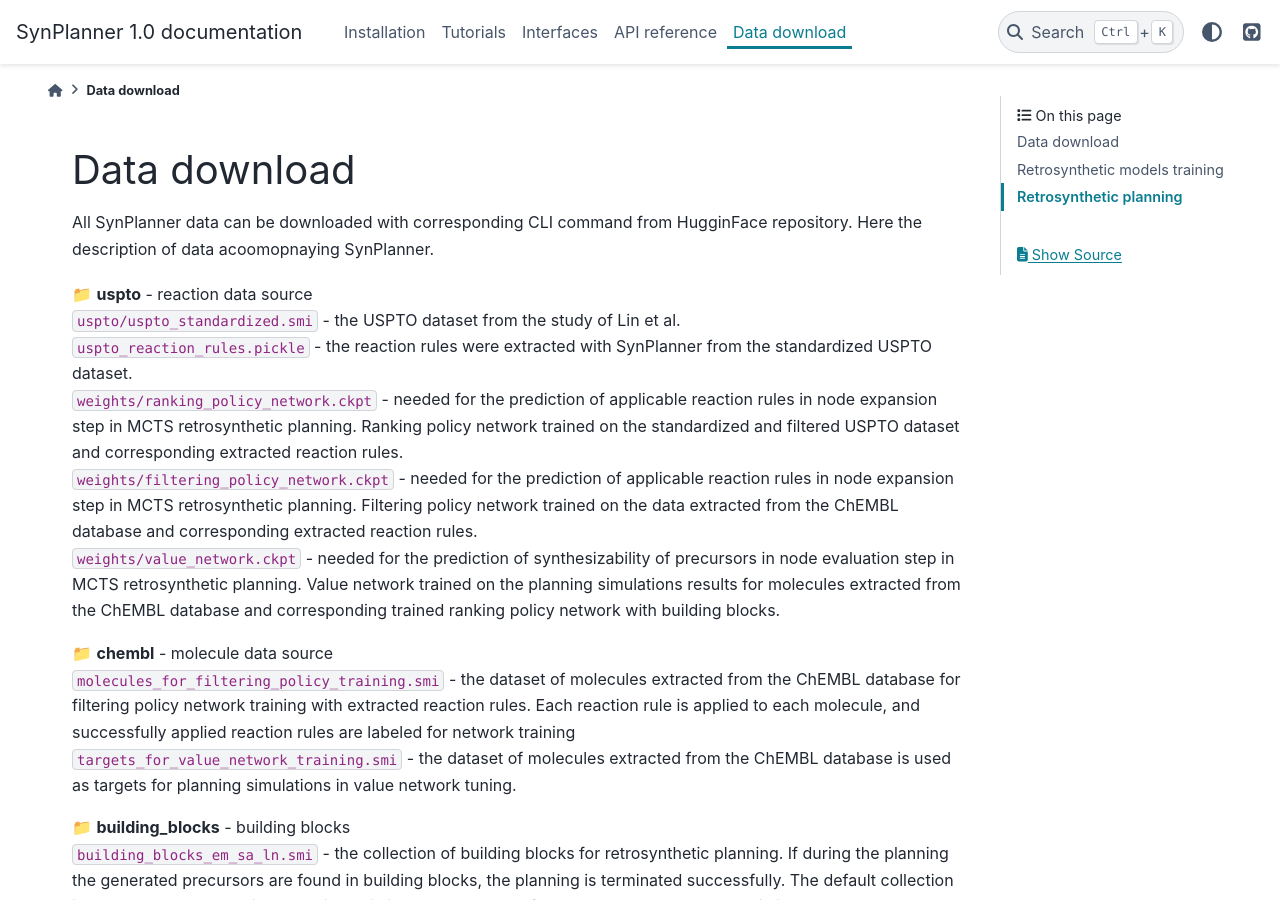
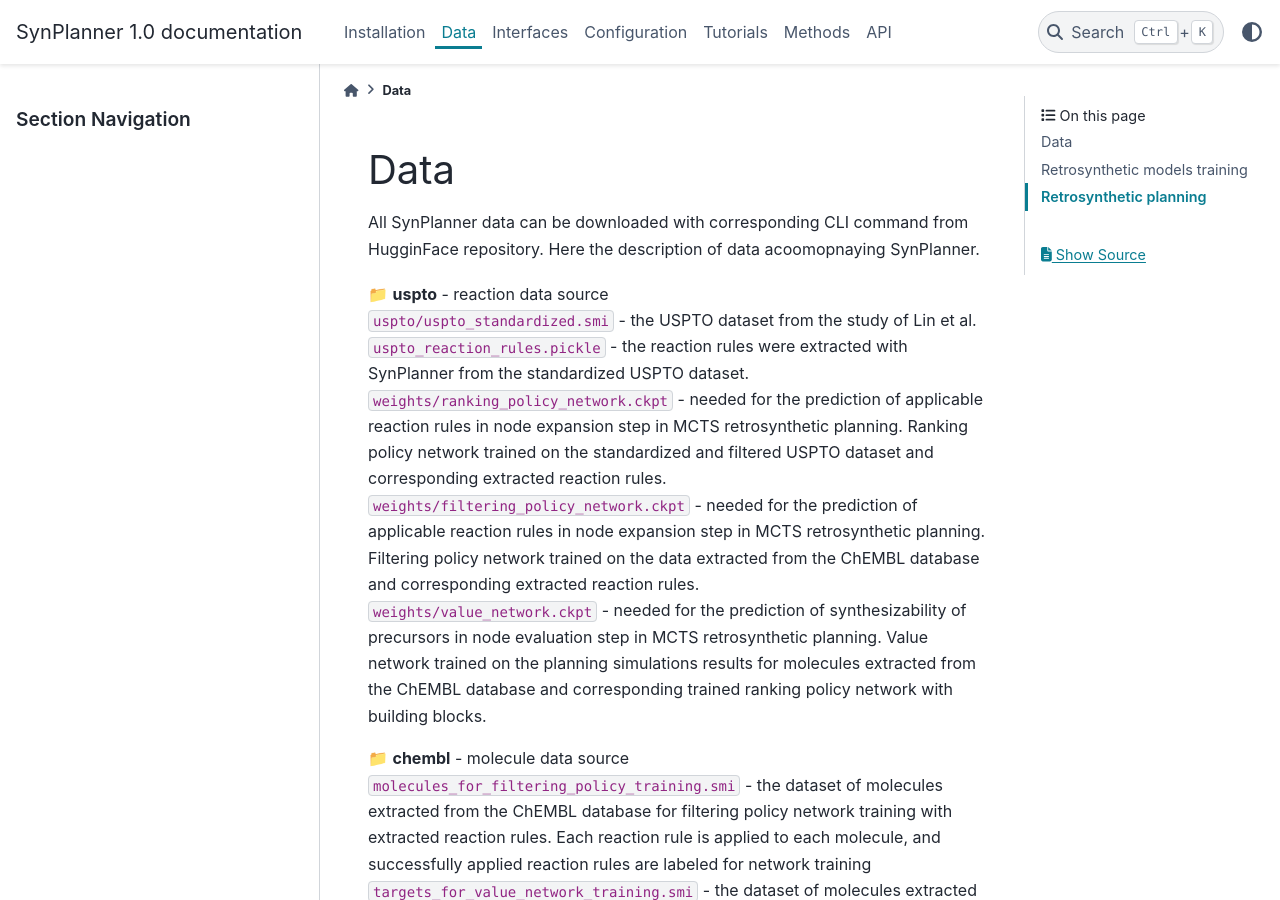
Before and after one commit to Laboratoire-de-Chemoinformatique/SynPlanner, a Sphinx documentation site: the page built from docs/data.rst, in a window 1280 px wide and 900 px high. Built offline with Sphinx 7.4.7 and the PyData theme 0.15.4, drawn with Linux system fonts in a browser that asks for light colours.

Commit message:
docs updates

```diff
--- a/docs/api.rst
+++ b/docs/api.rst
@@ -1,7 +1,7 @@
 .. _api:
 
 ================
-API reference
+API
 ================
 
 
--- a/docs/conf.py
+++ b/docs/conf.py
@@ -26,8 +26,9 @@
     "show_nav_level": 4,
     "github_url": "https://github.com/Laboratoire-de-Chemoinformatique/SynPlanner",
     "show_prev_next": False,
-    "navbar_end": ["theme-switcher", "navbar-icon-links"],
-    "primary_sidebar_end": ["sidebar-ethical-ads"]
+    "navbar_end": ["theme-switcher"],
+    "primary_sidebar_end": ["sidebar-ethical-ads"],
+    "header_links_before_dropdown": 7
 }
 
 html_sidebars = {
--- /dev/null
+++ b/docs/configuration.rst
@@ -0,0 +1,8 @@
+.. _configuration:
+
+================
+Configuration
+================
+
+
+SynPlanner configuration
--- a/docs/data_download.rst
+++ b/docs/data.rst
@@ -1,6 +1,6 @@
 .. _data_download:
 
-Data download
+Data
 ===========================
 All SynPlanner data can be downloaded with corresponding  CLI command from HugginFace repository. Here the description of data acoomopnaying SynPlanner.
 
--- a/docs/installation.rst
+++ b/docs/installation.rst
@@ -74,6 +76,7 @@
 If Poetry fails with error, a possible solution is to update the bashrc file with the following command:
 
 .. code-block:: bash
+
     echo 'export PYTHON_KEYRING_BACKEND=keyring.backends.null.Keyring' >> ~/.bashrc
     exec "bash"
 
--- /dev/null
+++ b/docs/methods.rst
@@ -0,0 +1,8 @@
+.. _methods:
+
+================
+Methods
+================
+
+
+SynPlanner pipeline
```
Also changed, not shown: other parts of docs/installation.rst (+2 -0 lines), docs/index.rst (+5 -3 lines).
